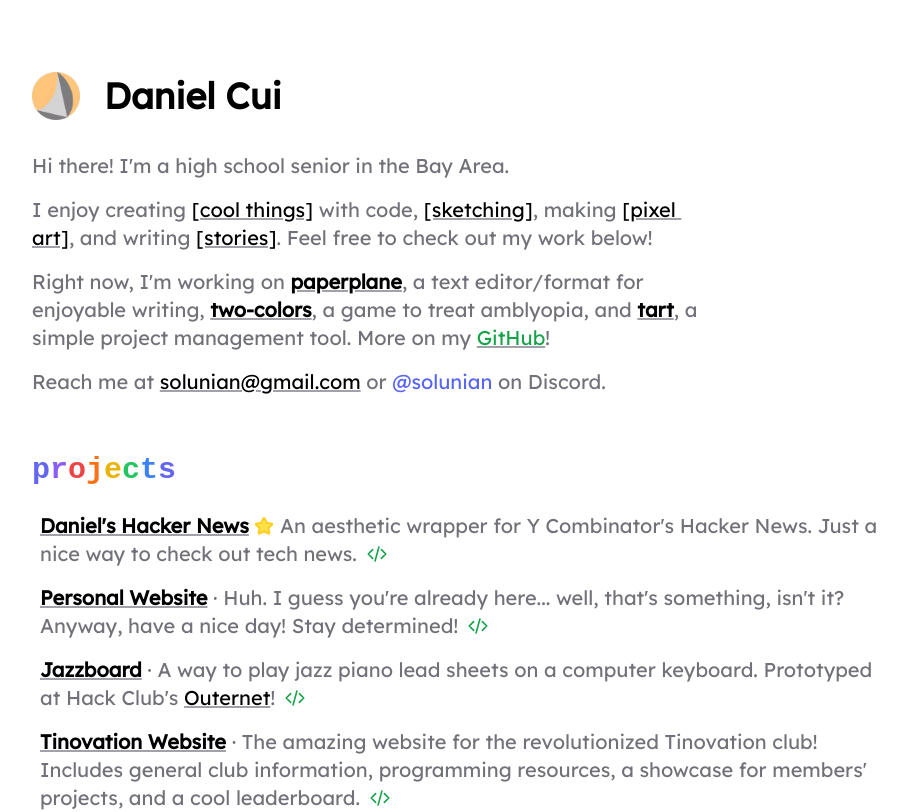
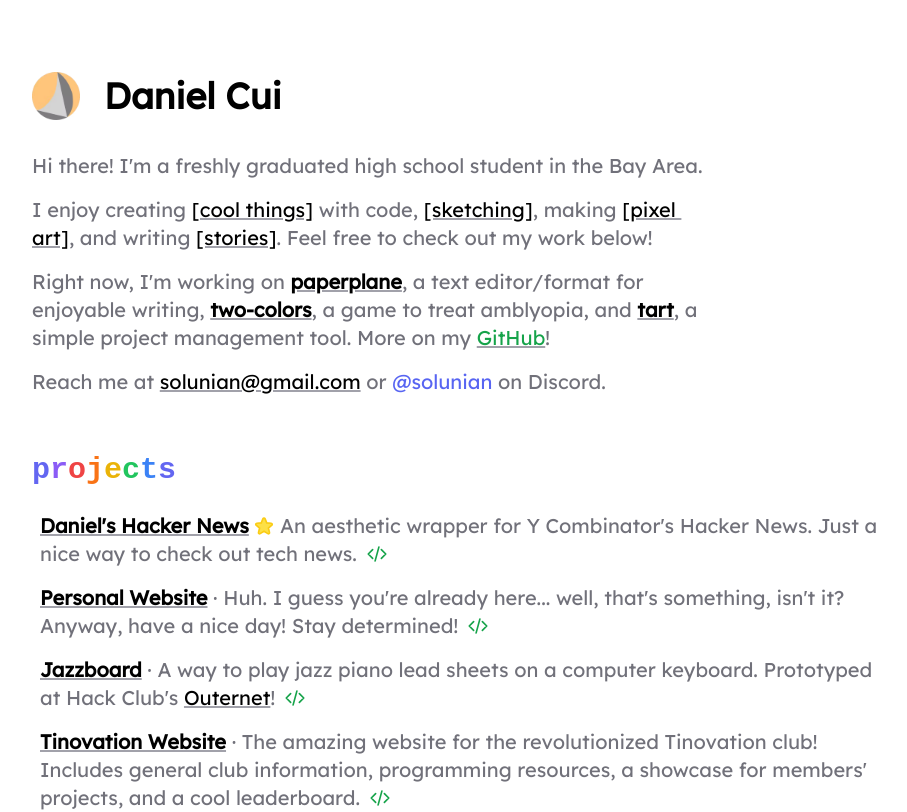
Before and after one commit to solunian/website, a SvelteKit app: page / in a window 1280 px wide. Shown: the top 812 px of the page, without its empty margins (176-1083 px from the left). Built offline with nearby package versions, Linux system fonts and the light colour scheme; a web font is replaced by a local one.

Commit message:
chore: update bio

```diff
--- a/src/routes/+page.svelte
+++ b/src/routes/+page.svelte
@@ -19,7 +19,7 @@
         <h1 class="font-lexend text-4xl font-bold text-black dark:text-white">Daniel Cui</h1>
       </div>
 
-      <p>Hi there! I'm a high school senior in the Bay Area.</p>
+      <p>Hi there! I'm a freshly graduated high school student in the Bay Area.</p>
 
       <p>
         I enjoy creating <Link href="#projects">[cool things]</Link> with code,
```
